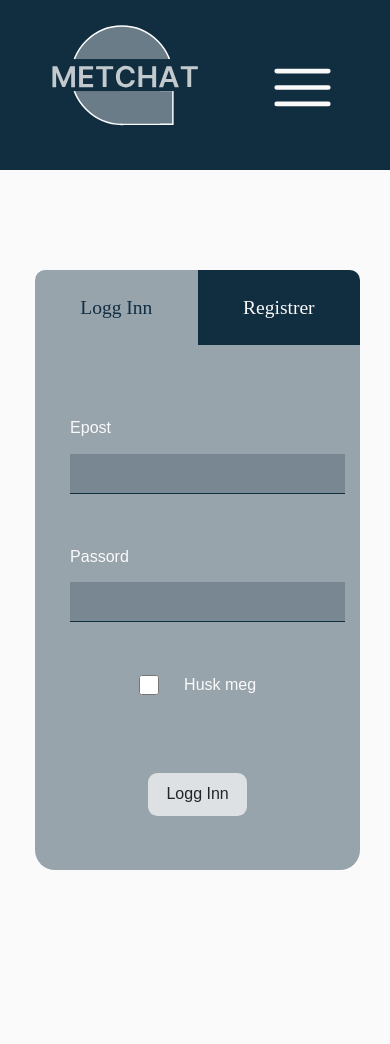
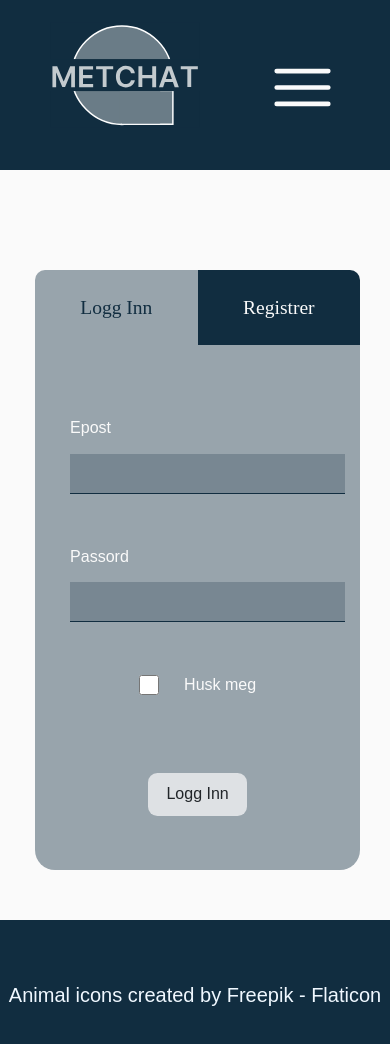
Before and after one commit to nargesirezaei/bachelor-metchat, a React (Create React App) app in the folder client/: page / in a window 390 px wide. Shown: the top 1044 px of the page. Before the commit the page ends 870 px from the top, so only its background shows below. Built offline with nearby package versions, Linux system fonts and the light colour scheme; a web font is replaced by a local one.

Commit message:
Fixed the display of footer in firs page

```diff
--- a/client/src/assets/css/home.css
+++ b/client/src/assets/css/home.css
@@ -346,8 +346,18 @@ footer a:hover {
   color: #98a4ac;
   text-decoration: none;
 }
+@media only screen and (max-width: 810px) {
+  footer {
+    font-size: 25px;
+  }
+}
 @media only screen and (max-width: 450px) {
   footer {
-    font-size: 16px;
+    font-size: 20px;
   }
 }
+@media only screen and (max-width: 384px) {
+  footer {
+    font-size: 18px;
+  }
+}
--- a/client/src/assets/css/nav.css
+++ b/client/src/assets/css/nav.css
@@ -78,7 +78,7 @@
   text-decoration: none;
   text-transform: capitalize;
   font-size: 25px;
-  margin-left: 45%;
+  margin-left: 40%;
 }
 .links-container a:hover {
   color: #98a4ac;
--- a/client/src/shared/public-layout.jsx
+++ b/client/src/shared/public-layout.jsx
@@ -8,8 +8,8 @@ export function PublicLayout() {
     <>
       <main className="contents  flex-grow-1">
         <Outlet />
+        <Footer />
       </main>
-      {account.isConnected() && <Footer />}
     </>
   );
 }
```
